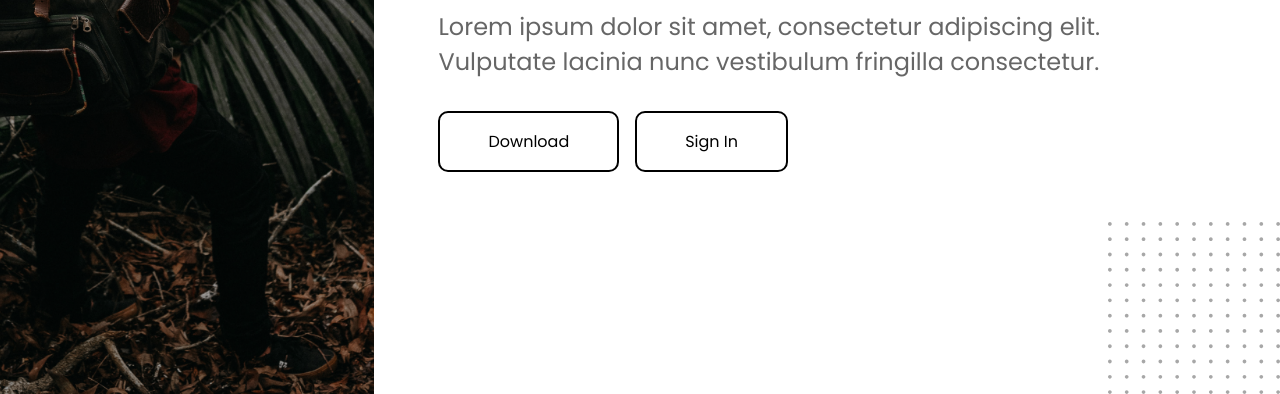
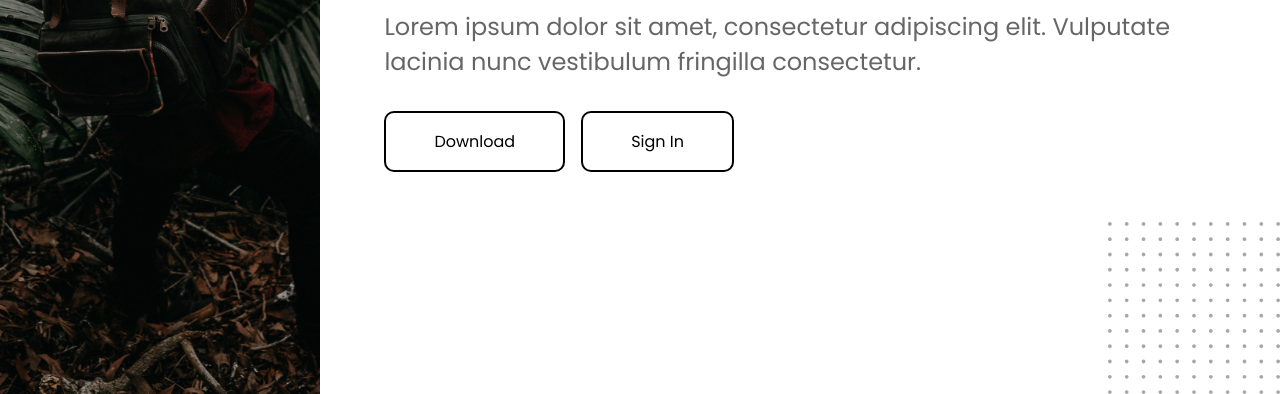
Before and after one commit to betavasconcellos/desafio2, a plain HTML site: page index.html in a window 1280 px wide. Shown: the part 406-800 px from the top of the page. Drawn offline with Linux system fonts and the light colour scheme.

Commit message:
alteração imagem

```diff
--- a/assets/css/responsivo.css
+++ b/assets/css/responsivo.css
@@ -13,7 +13,6 @@
     .background{
         width:100%;
         height:260px;
-        background-position: center;
     }
 
     .menu__lista{
@@ -23,7 +22,7 @@
     }
 
     .menu__item{
-        margin:0;
+        margin: 0;
 
     }
 
@@ -40,7 +39,7 @@
     }
 
     .background{
-        width: 50vw;
+        width:40%;
         height: 100vh;
     }
 
--- a/assets/css/style.css
+++ b/assets/css/style.css
@@ -22,7 +22,7 @@ p {
 }
 
 .background{
-    background: url(../img/bg.png) center/ cover no-repeat;
+    background: url(../img/bg.png) top left/ cover no-repeat;
 }
 
 .conteudo__descricao{
```
